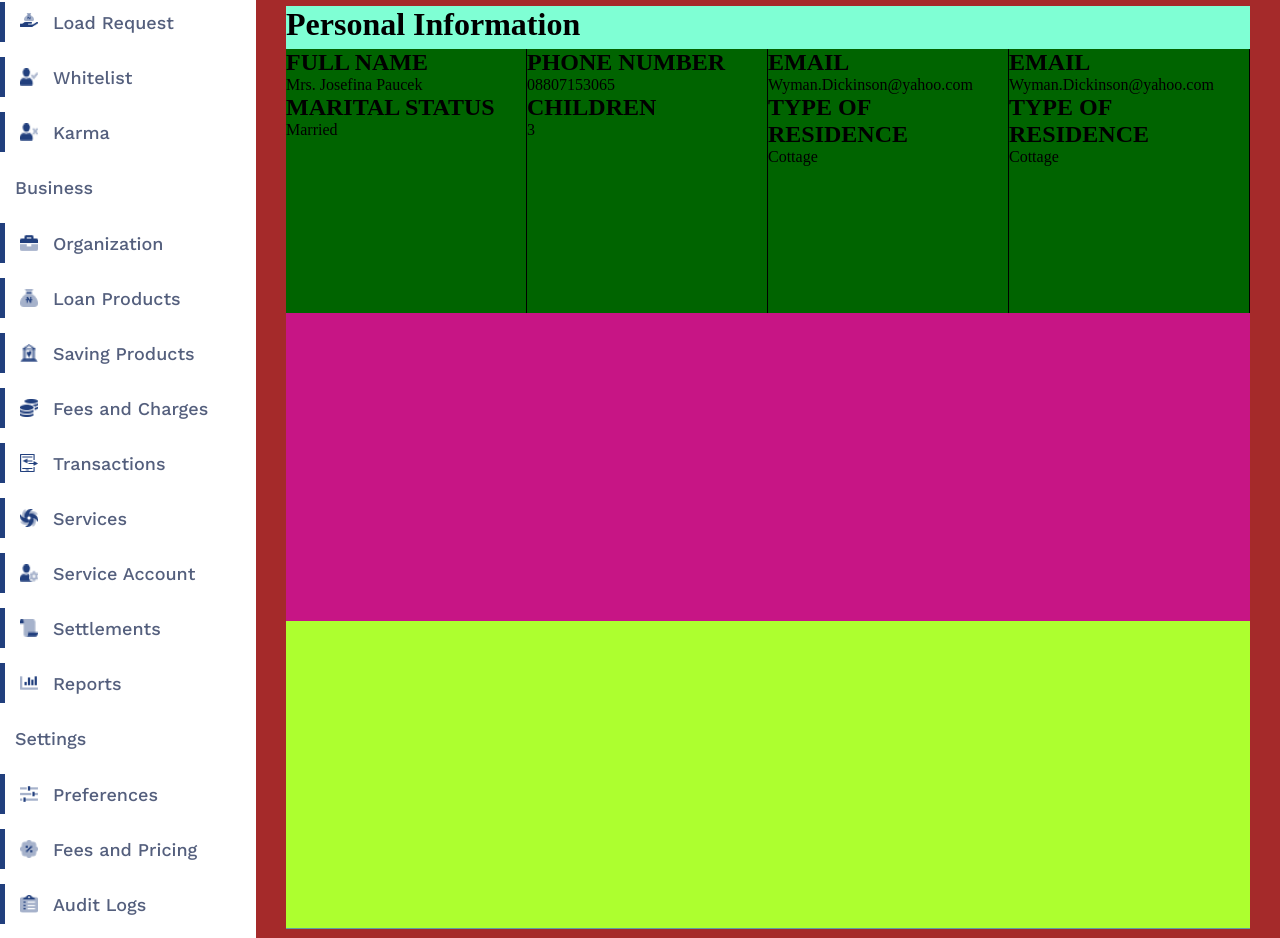
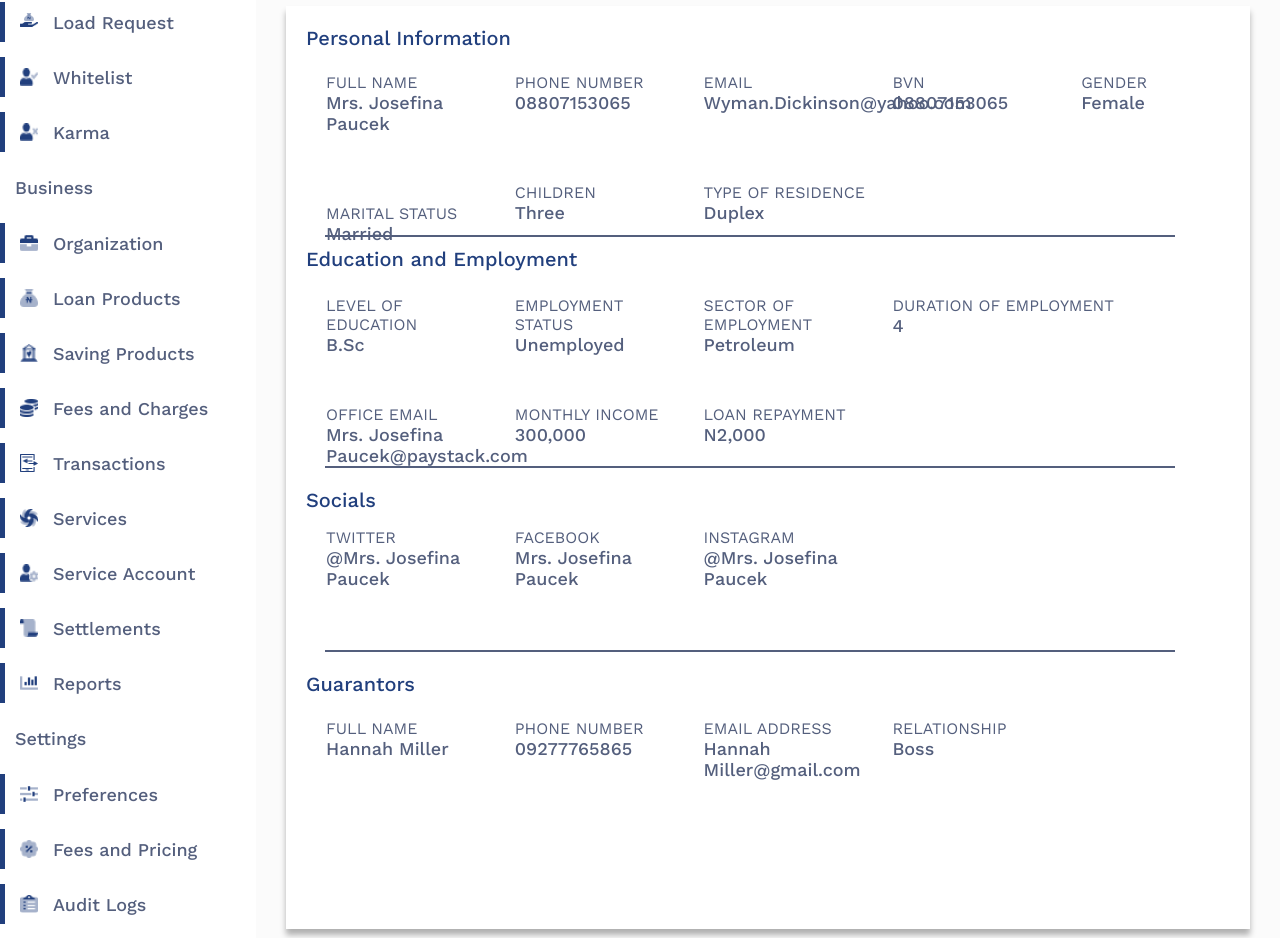
Before and after one commit to emperorbj/lendsqr-fe-test, a React (Vite) app in the folder leadsqr/: page /users/1 in a window 1280 px wide. Shown: the part 580-1518 px from the top of the page. Built offline with nearby package versions, Linux system fonts and the light colour scheme; a web font is replaced by a local one.

Commit message:
styled the details table with border at the bottom

```diff
--- a/leadsqr/src/pages/UsersDetailsPage.tsx
+++ b/leadsqr/src/pages/UsersDetailsPage.tsx
@@ -1,15 +1,14 @@
-import { useParams } from "react-router-dom"
+import { useParams } from "react-router-dom";
 
-import Navbar from "../components/Navbar"
-import Sidebar from "../components/Sidebar"
+import Navbar from "../components/Navbar";
+import Sidebar from "../components/Sidebar";
 
 import user from "../userData";
-import '../styles/UserDetailsPage.scss'
+import "../styles/UserDetailsPage.scss";
 
 const UsersDetailsPage = () => {
-
-    const params = useParams()
-    const userDetail = user.filter((item) => item.id.toString() === params.id)[0]
+    const params = useParams();
+    const userDetail = user.filter((item) => item.id.toString() === params.id)[0];
     console.log(userDetail);
     // const location = useLocation()
     // const userDetail = location.state.item
@@ -21,13 +20,10 @@ const UsersDetailsPage = () => {
             <div className="side-details">
                 <Sidebar />
                 <div className="details">
-                    <div className="header-user-details">
-
-                    </div>
-                    <div className="user-profile-header">
-
-                    </div>
+                    <div className="header-user-details"></div>
+                    <div className="user-profile-header"></div>
                     <div className="detailed-user-info">
+{/* //////////////////////////////////////////////////////////////////////////////////////////// */}
                         <div className="first-detail-section">
                             <h1>Personal Information</h1>
                             <div className="personal-info-div">
@@ -62,27 +58,119 @@ const UsersDetailsPage = () => {
                                     </div>
                                 </div>
                                 <div className="box-1">
-                                    <div className="email">
-                                        <h2>EMAIL</h2>
-                                        <p>{userDetail.email}</p>
+                                    <div className="BVN">
+                                        <h2>BVN</h2>
+                                        <p>{userDetail.phone_number}</p>
                                     </div>
-                                    <div>
-                                        <h2>TYPE OF RESIDENCE</h2>
-                                        <p>{userDetail.residence}</p>
+                                </div>
+                                <div className="box-1">
+                                    <div className="gender">
+                                        <h2>GENDER</h2>
+                                        <p>{userDetail.gender}</p>
                                     </div>
                                 </div>
                             </div>
-
+{/* //////////////////////////////////////////////////////////////////// */}
                         </div>
                         <div className="second-detail-section">
+                            <h1>Education and Employment</h1>
+                            <div className="personal-info-div">
+                                <div className="box-1">
+                                    <div>
+                                        <h2>LEVEL OF EDUCATION</h2>
+                                        <p>{userDetail.education}</p>
+                                    </div>
+                                    <div>
+                                        <h2>OFFICE EMAIL</h2>
+                                        <p>{userDetail.username}@{userDetail.organization}.com</p>
+                                    </div>
+                                </div>
+                                <div className="box-1">
+                                    <div>
+                                        <h2>EMPLOYMENT STATUS</h2>
+                                        <p>{userDetail.employment}</p>
+                                    </div>
+                                    <div>
+                                        <h2>MONTHLY INCOME</h2>
+                                        <p>{userDetail.income}</p>
+                                    </div>
+                                </div>
+                                <div className="box-1">
+                                    <div>
+                                        <h2>SECTOR OF EMPLOYMENT</h2>
+                                        <p>{userDetail.sector}</p>
+                                    </div>
+                                    <div>
+                                        <h2>LOAN REPAYMENT</h2>
+                                        <p>N{userDetail.loan}</p>
+                                    </div>
+                                </div>
+                                <div className="last-box">
+                                    <div>
+                                        <h2>DURATION OF EMPLOYMENT</h2>
+                                        <p>{userDetail.duration}</p>
+                                    </div>
+                                </div>
+                            </div>
                         </div>
+{/* /////////////////////////////////////////////////////////////////////////////////////////////////////// */}
                         <div className="third-detail-section">
+                            <h1>Socials</h1>
+                            <div className="personal-info-div">
+                                <div className="box-1">
+                                    <div>
+                                        <h2>TWITTER</h2>
+                                        <p>@{userDetail.username}</p>
+                                    </div>
+                                </div>
+                                <div className="box-1">
+                                    <div>
+                                        <h2>FACEBOOK</h2>
+                                        <p>{userDetail.username}</p>
+                                    </div>
+                                </div>
+                                <div className="box-1">
+                                    <div>
+                                        <h2>INSTAGRAM</h2>
+                                        <p>@{userDetail.username}</p>
+                                    </div>
+                                </div>
+                            </div>
+                        </div>
+                        <div className="fourth-detail-section">
+                            <h1>Guarantors</h1>
+                            <div className="personal-info-div">
+                                <div className="box-1">
+                                    <div>
+                                        <h2>FULL NAME</h2>
+                                        <p>{userDetail.guarantor_name}</p>
+                                    </div>
+                                </div>
+                                <div className="box-1">
+                                    <div>
+                                        <h2>PHONE NUMBER</h2>
+                                        <p>{userDetail.guarantor_number}</p>
+                                    </div>
+                                </div>
+                                <div className="box-1">
+                                    <div>
+                                        <h2>EMAIL ADDRESS</h2>
+                                        <p>{userDetail.guarantor_name}@gmail.com</p>
+                                    </div>
+                                </div>
+                                <div className="box-1">
+                                    <div>
+                                        <h2>RELATIONSHIP</h2>
+                                        <p>{userDetail.relationship}</p>
+                                    </div>
+                                </div>
+                            </div>
                         </div>
                     </div>
                 </div>
             </div>
         </div>
-    )
-}
+    );
+};
 
-export default UsersDetailsPage
+export default UsersDetailsPage;
--- a/leadsqr/src/styles/UserDetailsPage.scss
+++ b/leadsqr/src/styles/UserDetailsPage.scss
@@ -1,50 +1,86 @@
-@import '../variables/Variables.scss';
+@import "../variables/Variables.scss";
 
-@mixin SideBarText{
+@mixin headerDetailsText {
+    color: $secondaryTextColor;
+    font-family: $worksans;
+    font-size: 20px;
+    font-weight: 500;
+}
+
+@mixin subDetailsText {
     color: $primaryTextColor;
-    font-family: $textFont;
+    font-family: $worksans;
     font-size: 18px;
-    font-weight: 600;
+    font-weight: 500;
 }
-.side-details{
+
+@mixin DetailsText {
+    color: $primaryTextColor;
+    font-family: $worksans;
+    font-size: 16px;
+    font-weight: 400;
+}
+
+@mixin section-borders {
+    content: "";
+    position: absolute;
+    bottom: 0;
+    right: 75px;
+    width: 90%;
+    height: 30px;
+    border-bottom: 2px solid $primaryTextColor;
+}
+.side-details {
     width: 100%;
     height: 1440px;
     display: flex;
-    .details{
-        background-color: brown;
+    .details {
+        background-color: $background;
         width: 80%;
         height: 100%;
         display: flex;
         flex-direction: column;
         gap: 30px;
         padding: 20px 30px 0px 30px;
-        .header-user-details{
+        .header-user-details {
             height: 10%;
             background-color: blueviolet;
         }
-        .user-profile-header{
+        .user-profile-header {
             height: 20%;
-            background-color: chartreuse;
+            background-color: blue;
         }
-        .detailed-user-info{
+        .detailed-user-info {
             height: 65%;
-            background-color: cadetblue;
-            .first-detail-section{
-                background-color: darkorange;
-                height: 33.3%;
-                h1{
+            background-color: $whiteText;
+            padding-left: 20px;
+            box-shadow: 0px 6px 6px 0px rgb(0,0,0,0.3);
+            .first-detail-section {
+                position: relative;
+                padding: 20px 0;
+                height: 25%;
+                h1 {
                     height: 14%;
-                    background-color: aquamarine;
+                    @include headerDetailsText;
                 }
-                .personal-info-div{
+                .personal-info-div {
                     height: 86%;
-                    background-color: $blueButton;
                     display: flex;
-                    .box-1{
-                        width:25%;
-                        background-color: darkgreen;
-                        border-right: 1px solid black;
+                    .box-1 {
+                        width: 20%;
                         position: relative;
+                        display: flex;
+                        flex-direction: column;
+                        gap: 50px;
+                        h2 {
+                            @include DetailsText;
+                            margin-top: 20px;
+                            margin-left: 20px;
+                        }
+                        p {
+                            @include subDetailsText;
+                            margin-left: 20px;
+                        }
                     }
                     // .box-1:after {
                     //     content: ""; /* Empty content for pseudo-element */
@@ -57,15 +93,118 @@
                     // }
                 }
             }
-            .second-detail-section{
-                background-color:mediumvioletred;
-                height: 33.3%;
+            .first-detail-section:after{
+                @include section-borders;
             }
-            .third-detail-section{
-                background-color: greenyellow;
-                height: 33.3%;
+            .second-detail-section {
+                padding: 10px 0;
+                position: relative;
+                height: 25%;
+                h1 {
+                    height: 14%;
+                    @include headerDetailsText;
+                }
+                .personal-info-div {
+                    height: 86%;
+                    display: flex;
+                    .box-1 {
+                        width: 20%;
+                        position: relative;
+                        display: flex;
+                        flex-direction: column;
+                        gap: 30px;
+                        h2 {
+                            @include DetailsText;
+                            margin-top: 20px;
+                            margin-left: 20px;
+                        }
+                        p {
+                            @include subDetailsText;
+                            margin-left: 20px;
+                        }
+                    }
+                    .last-box {
+                        width: 40%;
+                        position: relative;
+                        display: flex;
+                        flex-direction: column;
+                        gap: 50px;
+                        h2 {
+                            @include DetailsText;
+                            margin-top: 20px;
+                            margin-left: 20px;
+                        }
+                        p {
+                            @include subDetailsText;
+                            margin-left: 20px;
+                        }
+                    }
+                }
             }
-
+            .second-detail-section:after{
+                @include section-borders;
+            }
+            .third-detail-section {
+                padding: 20px 0;
+                position: relative;
+                height: 20%;
+                h1 {
+                    height: 14%;
+                    @include headerDetailsText;
+                }
+                .personal-info-div {
+                    height: 86%;
+                    display: flex;
+                    .box-1 {
+                        width: 20%;
+                        position: relative;
+                        display: flex;
+                        flex-direction: column;
+                        gap: 50px;
+                        h2 {
+                            @include DetailsText;
+                            margin-top: 20px;
+                            margin-left: 20px;
+                        }
+                        p {
+                            @include subDetailsText;
+                            margin-left: 20px;
+                        }
+                    }
+                }
+            }
+            .third-detail-section:after{
+                @include section-borders;
+            }
+            .fourth-detail-section {
+                padding: 20px 0;
+                position: relative;
+                height: 25%;
+                h1 {
+                    height: 14%;
+                    @include headerDetailsText;
+                }
+                .personal-info-div {
+                    height: 86%;
+                    display: flex;
+                    .box-1 {
+                        width: 20%;
+                        position: relative;
+                        display: flex;
+                        flex-direction: column;
+                        gap: 50px;
+                        h2 {
+                            @include DetailsText;
+                            margin-top: 20px;
+                            margin-left: 20px;
+                        }
+                        p {
+                            @include subDetailsText;
+                            margin-left: 20px;
+                        }
+                    }
+                }
+            }
         }
     }
 }
--- a/leadsqr/src/userData.ts
+++ b/leadsqr/src/userData.ts
@@ -21,6 +21,9 @@ interface User {
     relationship: string;
     guarantor_name: string;
     residence: string;
+    guarantor_second: string;
+    guarantor_number: string;
+    second_guarantor_number: string;
 }
 
 const organizations = ["leadsqr", "leadway", "paystack", "meta"];
@@ -29,11 +32,11 @@ const gender = ["Male", "Female"];
 const education = ["B.Sc", "M.Sc", "Ph.D"];
 const employment = ["Employed", "Unemployed", "Self Employed"];
 const marital = ["Single", "Married", "Divorced"];
-const children = ["1", "2", "3"];
+const children = ["One", "Two", "Three", "Four","Five", "Six", "Seven"];
 const sector = ["Education", "Fintech", "Petroleum", "Agricultural"];
 const duration = ["2", "4", "6"];
 const income = ["200,000", "400,000", "300,000", "1000,000", "300,000"];
-const loan = ["2000", "3300", "40000", "3000", "50000"];
+const loan = ["2,000", "3,300", "40,000", "3,000", "50,000", "900,000"];
 const relationship = ["Boss", "Pastor", "Sibling"];
 const residence = ["Flat", "Duplex", "Cottage", "Cabin"]
 
@@ -46,6 +49,8 @@ const generateUser = (id: number): User => {
         username: faker.person.fullName(),
         email: faker.internet.email(),
         phone_number:  `08${faker.string.numeric(9)}`,
+        guarantor_number:  `09${faker.string.numeric(9)}`,
+        second_guarantor_number:  `07${faker.string.numeric(9)}`,
         date_joined: faker.date.past().toISOString(),
         user_status: faker.helpers.arrayElement(statuses),
         gender: faker.helpers.arrayElement(gender),
@@ -59,6 +64,7 @@ const generateUser = (id: number): User => {
         loan: faker.helpers.arrayElement(loan),
         relationship: faker.helpers.arrayElement(relationship),
         guarantor_name: faker.person.fullName(),
+        guarantor_second: faker.person.fullName(),
         residence: faker.helpers.arrayElement(residence)
 
     };
```
